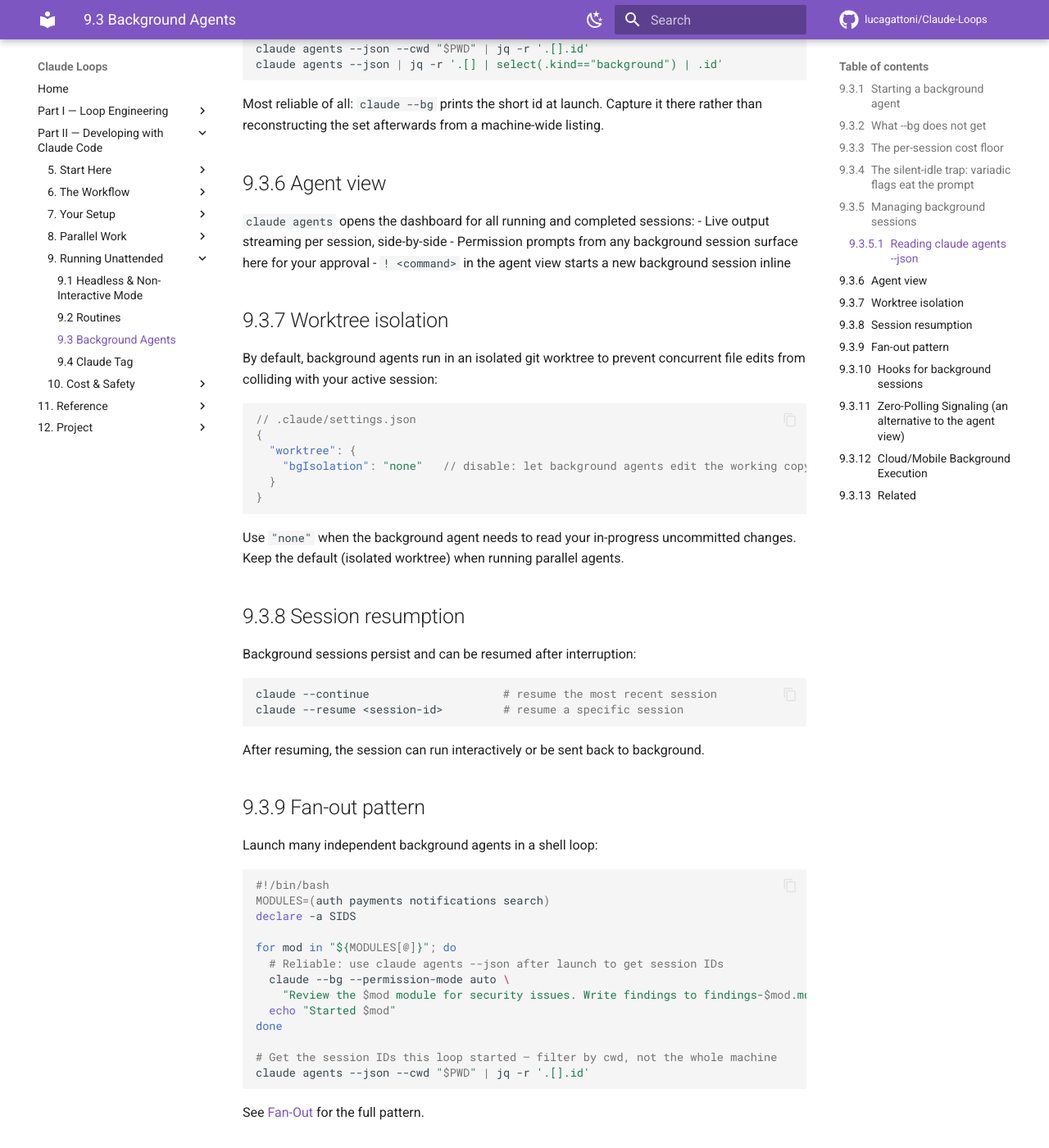
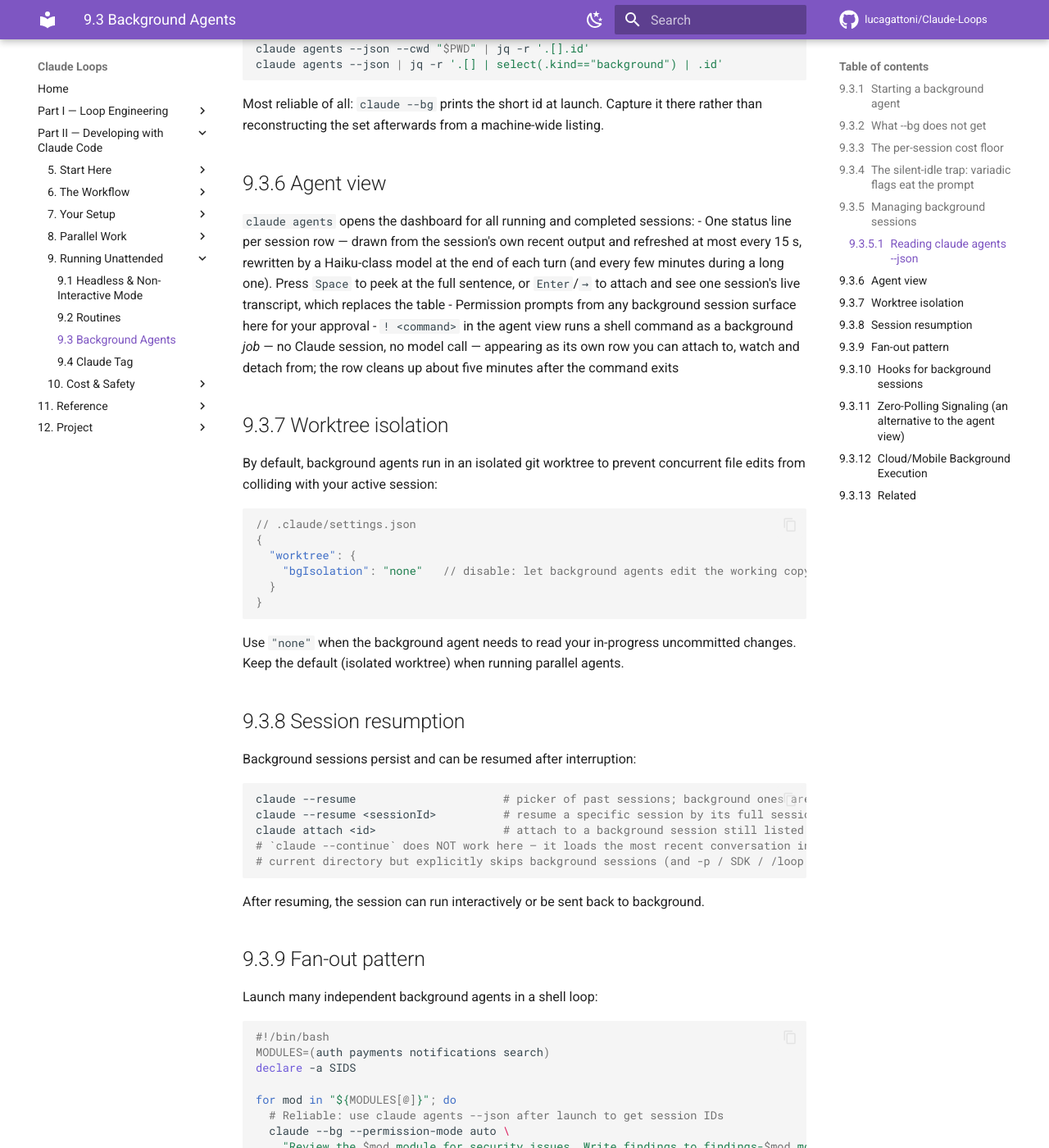
Before and after one commit to lucagattoni/Claude-Loops, an MkDocs documentation site: the page built from docs/29-background-agents.md, in a window 1280 px wide and 1400 px high, scrolled down 4369 px. Shown: the whole window at 82% size. Built offline with MkDocs 1.6.1 and Material for MkDocs 9.7.7, drawn with Linux system fonts in a browser that asks for light colours; comment, search, counter and statistics services are not loaded; some of the changed text lies outside the part shown.

Commit message:
docs(kb): fix 4 claims in 29-background-agents (C1)
Fact-check of a doc that had never been checked. 2xhigh 2xmedium.

- [high] Merges F1 and F2, whose separate fixes conflicted (F1 added a `SessionEnd` row, F2 argued it is unsupported for background completion). Both defects are real: `post-session` is not an event at all, and SubagentStart/SubagentStop fire for Agent-tool subagents, never for a `--bg` session's own lifecycle — so the prose telling readers to chain background agents with `SubagentStop` is wrong too.

- [high] Both cli-reference.md and sessions.md state `--continue` skips background sessions, and this section is specifically about resuming them — a reader following it silently gets the wrong session. I changed the placeholder to `<sessionId>`: agent-view.md says the short 8-hex id works with attach/logs/stop, while `--resume` takes the full UUID.

- [medium] Agent view never shows raw output for every session side-by-side. I used the refuter's wording, not F5's: F5's fix attributed the ≤15 s refresh to the Haiku model, while the source says those updates happen "without sending a model request" and the model rewrite occurs at turn end.

- [medium] The source draws the distinction explicitly and twice: "Run a shell command as a background job instead of starting a Claude session… no model is invoked and the output isn't sent to any session." The CHANGELOG's looser v2.1.154 wording is likely the origin of the KB's error.

Sources:
  https://code.claude.com/docs/en/agent-view.md
  https://code.claude.com/docs/en/cli-reference.md
  https://code.claude.com/docs/en/hooks

Each finding was raised by one Sonnet agent, then attacked by two independent
adversarial verifiers (over-correction and source-fidelity lenses) before an Opus
adjudication pass ruled on the collected set. Nothing was deleted for being merely
unsourced.

Gate: `mkdocs build --strict` exits 0 on the complete change set; citation-link
grep clean.

Co-Authored-By: Claude Opus 5 <noreply@anthropic.com>
Claude-Session: https://claude.ai/code/session_01PrdcxuL6rDMdrYyRojqaZL

````diff
--- a/docs/29-background-agents.md
+++ b/docs/29-background-agents.md
@@ -186,9 +186,9 @@ reconstructing the set afterwards from a machine-wide listing.
 ## Agent view
 
 `claude agents` opens the dashboard for all running and completed sessions:
-- Live output streaming per session, side-by-side
+- One status line per session row — drawn from the session's own recent output and refreshed at most every 15 s, rewritten by a Haiku-class model at the end of each turn (and every few minutes during a long one). Press `Space` to peek at the full sentence, or `Enter`/`→` to attach and see one session's live transcript, which replaces the table
 - Permission prompts from any background session surface here for your approval
-- `! <command>` in the agent view starts a new background session inline
+- `! <command>` in the agent view runs a shell command as a background *job* — no Claude session, no model call — appearing as its own row you can attach to, watch and detach from; the row cleans up about five minutes after the command exits
 
 ## Worktree isolation
 
@@ -212,8 +212,11 @@ changes. Keep the default (isolated worktree) when running parallel agents.
 Background sessions persist and can be resumed after interruption:
 
 ```bash
-claude --continue                    # resume the most recent session
-claude --resume <session-id>         # resume a specific session
+claude --resume                      # picker of past sessions; background ones are marked "bg"
+claude --resume <sessionId>          # resume a specific session by its full session UUID
+claude attach <id>                   # attach to a background session still listed in `claude agents`
+# `claude --continue` does NOT work here — it loads the most recent conversation in the
+# current directory but explicitly skips background sessions (and -p / SDK / /loop ones).
 ```
 
 After resuming, the session can run interactively or be sent back to background.
@@ -244,12 +247,13 @@ See [Fan-Out](10-fan-out.md) for the full pattern.
 
 | Event | When | Loop use |
 |---|---|---|
-| `SubagentStart` | Agent begins | Log start time, record session ID |
-| `SubagentStop` | Agent ends | Validate output; trigger next step |
-| `post-session` | After session ends, before workspace deletion | Export logs, snapshot final state |
+| `SubagentStart` / `SubagentStop` | A subagent (Agent-tool call) is spawned or finishes *inside* a session — never when a `--bg` session itself starts or stops | Chain steps within one session's own subagent calls |
+| `Notification` (matcher `agent_completed` / `agent_needs_input`) | A background session finishes, fails, or starts waiting on input — fires only while agent view is open in a terminal | React to a background session's own completion |
+| `WorktreeRemove` | The session's worktree is being removed — at session exit, when a subagent finishes, or when you delete a background session with `claude rm` | Snapshot final state before the worktree is gone |
 
-Use `SubagentStop` with `additionalContext` to chain background agents — when one
-finishes, the hook can inspect the output and fire the next step.
+Use `Notification` with the `agent_completed` matcher, not `SubagentStop`, to chain
+background agents — when one finishes, the hook fires and can inspect the output before
+starting the next step.
 
 ## Zero-Polling Signaling (an alternative to the agent view)
 
````
